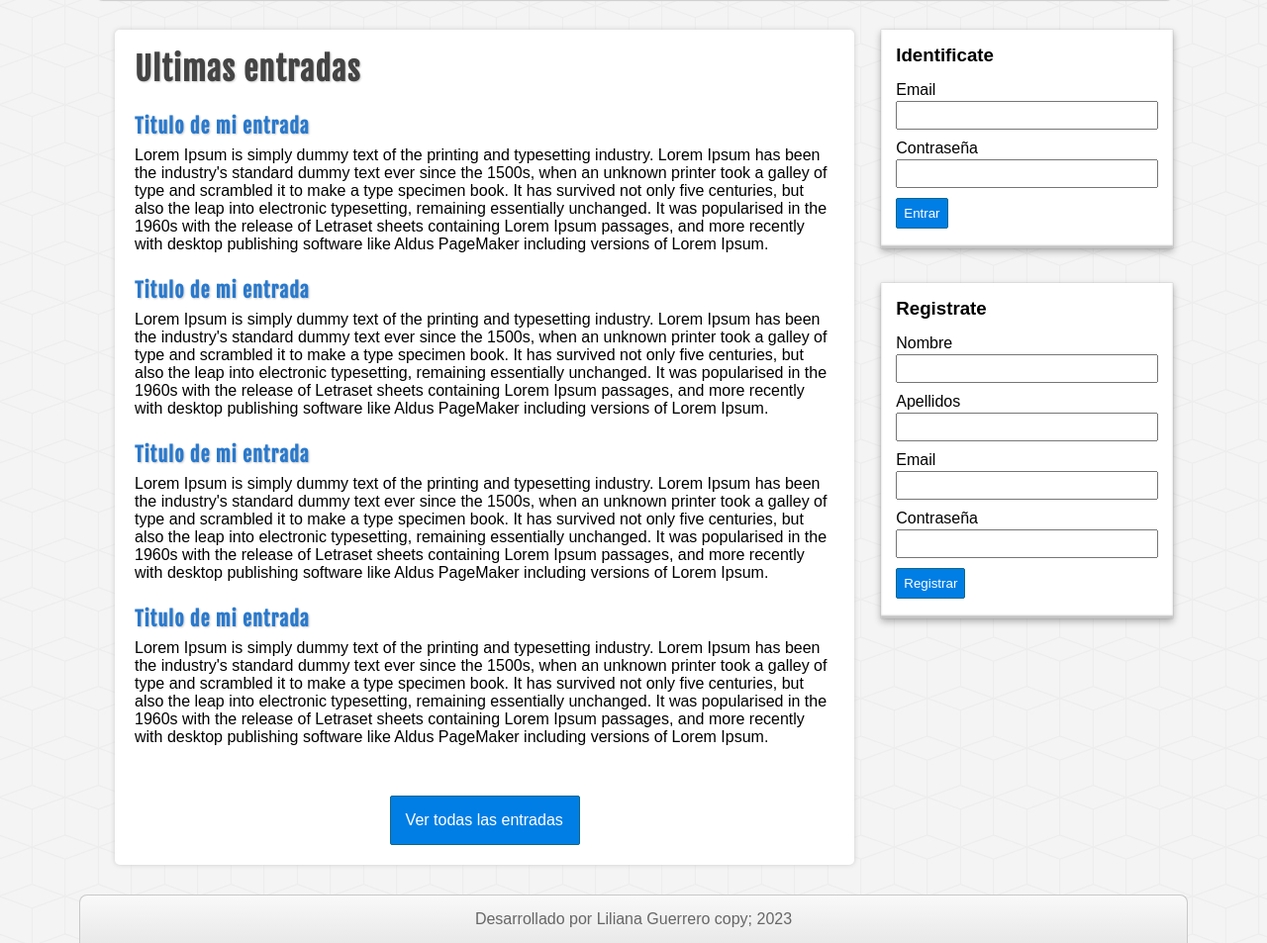
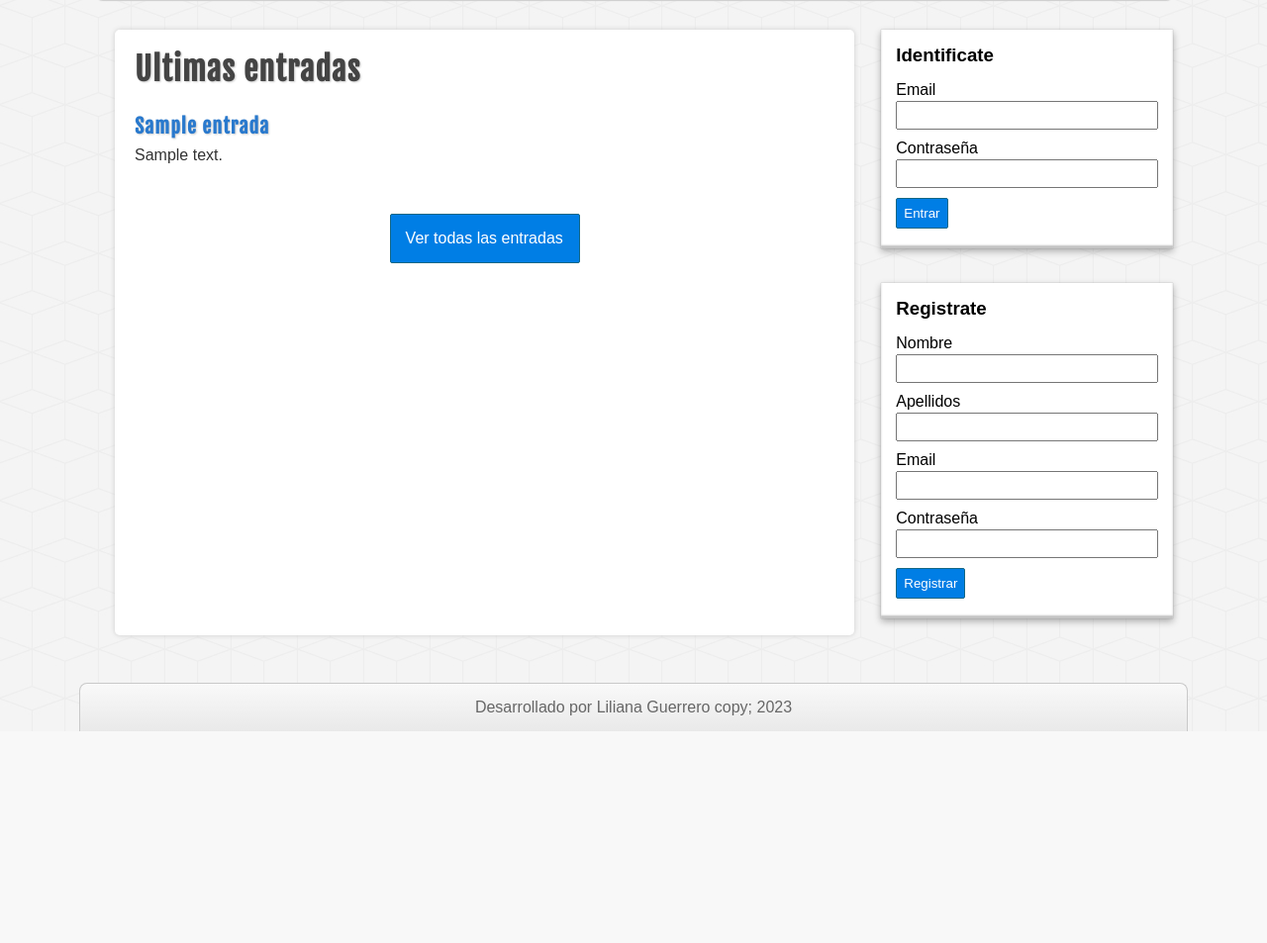
Before and after one commit to lmparedes/proyecto-php, a PHP site: page / in a window 1280 px wide. Shown: the part 157-1110 px from the top of the page at 99% size. After the commit the page ends 896 px from the top, so only its background shows below. Run offline with PHP 8.4, Linux system fonts and the light colour scheme; tables that the repository leaves empty or names only in its code hold one stand-in row (values such as "Sample post").

Commit message:
Listar ultimas entradasç

```diff
--- a/proyecto.php/includes/cabecera.php
+++ b/proyecto.php/includes/cabecera.php
@@ -22,13 +22,17 @@
                 <a href="index.php">inicio</a>
             </li>
             <?php
-            $categorias = conseguirCategorias($db);
-            while($categoria = mysqli_fetch_assoc($categorias)):
+                $categorias = conseguirCategorias($db);
+                if(!empty($categorias)):
+                while($categoria = mysqli_fetch_assoc($categorias)):
             ?>
-                <li>
-                    <a href="categoria.php?id=<?=$categoria['id']?>"><?=$categoria['nombre'] ?></a>
-                </li>
-            <?php endwhile; ?>
+                    <li>
+                        <a href="categoria.php?id=<?=$categoria['id']?>"><?=$categoria['nombre'] ?></a>
+                    </li>
+            <?php
+                    endwhile;
+                endif;
+            ?>
             <li>
                 <a href="index.php">Sobre mi</a>
             </li>
--- a/proyecto.php/includes/helpers.php
+++ b/proyecto.php/includes/helpers.php
@@ -22,4 +22,16 @@
         }
         return $result;
     }
+
+    function conseguirUltimasEntradas($conexion){
+        $sql = "SELECT e.* FROM entradas e
+                INNER JOIN categorias c on c.id = e.categoria_id
+                ORDER BY e.id DESC LIMIT 4";
+        $entradas = mysqli_query($conexion, $sql);
+        $result = array();
+        if($entradas && mysqli_num_rows($entradas) >= 1){
+            $result = $entradas;
+        }
+        return $entradas;
+    }
 ?>
--- a/proyecto.php/index.php
+++ b/proyecto.php/index.php
@@ -4,30 +4,23 @@
     <!-- CAJA PRINCIPAL -->
     <div id="principal">
         <h1>Ultimas entradas</h1>
+        <?php
+            $entradas = conseguirUltimasEntradas($db);
+            if(!empty($entradas)):
+                while($entrada = mysqli_fetch_assoc($entradas)):
+        ?>
         <article class="entrada">
-            <h2>Titulo de mi entrada</h2>
-            <p>
-                Lorem Ipsum is simply dummy text of the printing and typesetting industry. Lorem Ipsum has been the industry's standard dummy text ever since the 1500s, when an unknown printer took a galley of type and scrambled it to make a type specimen book. It has survived not only five centuries, but also the leap into electronic typesetting, remaining essentially unchanged. It was popularised in the 1960s with the release of Letraset sheets containing Lorem Ipsum passages, and more recently with desktop publishing software like Aldus PageMaker including versions of Lorem Ipsum.
-            </p>
+           <a href="">
+                <h2><?=$entrada['titulo']?></h2>
+                <p>
+                    <?=substr($entrada['descripcion'],0,180)?>
+                </p>
+            </a>
         </article>
-        <article class="entrada">
-            <h2>Titulo de mi entrada</h2>
-            <p>
-                Lorem Ipsum is simply dummy text of the printing and typesetting industry. Lorem Ipsum has been the industry's standard dummy text ever since the 1500s, when an unknown printer took a galley of type and scrambled it to make a type specimen book. It has survived not only five centuries, but also the leap into electronic typesetting, remaining essentially unchanged. It was popularised in the 1960s with the release of Letraset sheets containing Lorem Ipsum passages, and more recently with desktop publishing software like Aldus PageMaker including versions of Lorem Ipsum.
-            </p>
-        </article>
-             <article class="entrada">
-            <h2>Titulo de mi entrada</h2>
-            <p>
-                Lorem Ipsum is simply dummy text of the printing and typesetting industry. Lorem Ipsum has been the industry's standard dummy text ever since the 1500s, when an unknown printer took a galley of type and scrambled it to make a type specimen book. It has survived not only five centuries, but also the leap into electronic typesetting, remaining essentially unchanged. It was popularised in the 1960s with the release of Letraset sheets containing Lorem Ipsum passages, and more recently with desktop publishing software like Aldus PageMaker including versions of Lorem Ipsum.
-            </p>
-        </article>
-             <article class="entrada">
-            <h2>Titulo de mi entrada</h2>
-            <p>
-                Lorem Ipsum is simply dummy text of the printing and typesetting industry. Lorem Ipsum has been the industry's standard dummy text ever since the 1500s, when an unknown printer took a galley of type and scrambled it to make a type specimen book. It has survived not only five centuries, but also the leap into electronic typesetting, remaining essentially unchanged. It was popularised in the 1960s with the release of Letraset sheets containing Lorem Ipsum passages, and more recently with desktop publishing software like Aldus PageMaker including versions of Lorem Ipsum.
-            </p>
-        </article>
+        <?php
+                endwhile;
+            endif;
+        ?>
         <div id="ver-todas">
             <a href="">Ver todas las entradas</a>
         </div>
```
